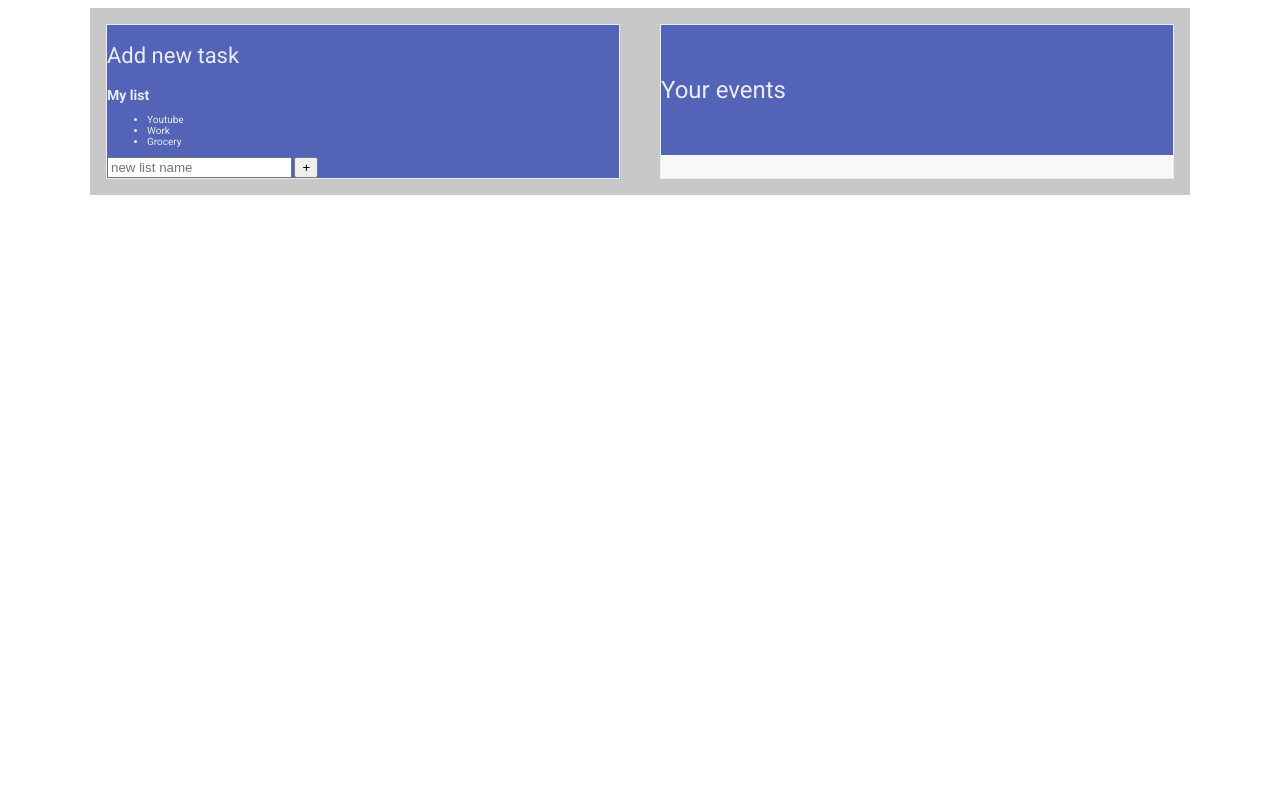
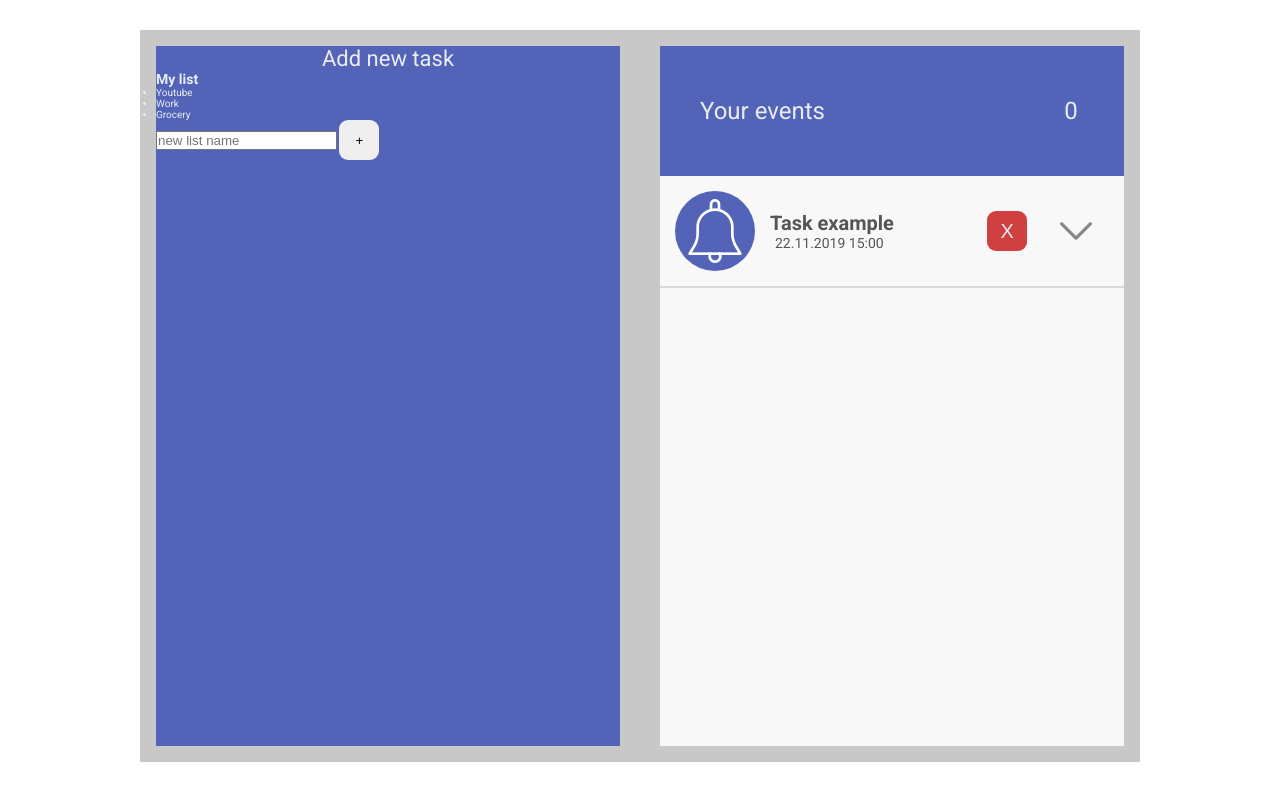
Before and after one commit to Kinetic639/todo-list, a website built with webpack: page src/index.html in a window 1280 px wide. Built offline with nearby package versions, Linux system fonts and the light colour scheme.

Commit message:
most of css, html task-cards

```diff
--- a/package.json
+++ b/package.json
@@ -17,6 +17,7 @@
     "@babel/preset-env": "^7.4.5",
     "babel-loader": "^8.0.6",
     "css-loader": "^2.1.1",
+    "file-loader": "^4.3.0",
     "html-loader": "^0.5.5",
     "html-webpack-plugin": "^3.2.0",
     "jest": "^24.8.0",
@@ -24,6 +25,7 @@
     "node-sass": "^4.13.0",
     "sass-loader": "^8.0.0",
     "style-loader": "^1.0.0",
+    "svg-inline-loader": "^0.8.0",
     "webpack": "^4.41.2",
     "webpack-cli": "^3.3.2",
     "webpack-dev-server": "^3.4.1"
--- a/src/index.html
+++ b/src/index.html
@@ -28,8 +28,21 @@
         </section>
 
         <section class="container-todo-list">
-            <header class="todo-list-header">Your events</header>
-            <div class="todo-list"></div>
+            <header class="todo-list-header"><span class="block-span block-span-title">Your events</span><span class="block-span block-span-amount">0</span></header>
+            <div class="todo-list">
+                <div class="todo-card">
+                    <div class="todo-card__icon"></div>
+                    <div class="todo-card__main">
+                        <h2>Task example</h2>
+                        <p>22.11.2019    15:00</p>
+                    </div>
+                    <div class="todo-card__menu">
+                        <button class='btn btn-delete'>X</button>
+                        <button class="btn btn-show-more"></button>
+                    </div>
+
+                </div>
+            </div>
         </section>
     </main>
 
--- /dev/null
+++ b/src/styles/components.scss
@@ -0,0 +1,18 @@
+.btn {
+  border: 3px solid transparent;
+  border-radius: 9px;
+  height: 40px;
+  width: 40px;
+  &-delete {
+    background-color: #d14040;
+    color: $color-white;
+    font-size: 2rem;
+  }
+
+  &-show-more {
+    background-image: url(../img/download.png);
+    background-repeat: no-repeat;
+    background-position: center;
+    background-color: #F8F8F8;
+  }
+}
--- a/src/styles/form.scss
+++ b/src/styles/form.scss
@@ -1,6 +1,6 @@
 .container-form {
     background-color: $bg;
-    border: 1px solid $color-white;
     flex: 1;
     margin-right: 2rem;
+    min-height: 700px;
 }
--- a/src/styles/list_container.scss
+++ b/src/styles/list_container.scss
@@ -1,6 +1,65 @@
+.todo-list-header {
+    background-color: $bg;
+    height: 130px;
+    display: flex;
+}
+
 .container-todo-list {
     background-color: #F8F8F8;
-    border: 1px solid $color-white;
     flex: 1;
     margin-left: 2rem;
 }
+
+
+.block-span {
+
+    &-title {
+        width: 100%;
+        flex: 3;
+        padding-left: 4rem;
+    }
+
+    &-amount {
+        text-align: center;
+        flex: 1;
+
+    }
+}
+
+.todo-card {
+display: flex;
+align-items: center;
+border-bottom: 2px solid #DCD6D6;
+padding: 1.5rem 0;
+
+&__icon {
+    // flex: 1.5;
+    background-color: $bg;
+    border-radius: 50%;
+    margin: 0 1.5rem;
+    height: 80px;
+    width: 80px;
+background-image: url(../img/notification.png);
+background-repeat: no-repeat;
+background-position: center;
+
+
+}
+
+&__main {
+    flex: 4;
+    h2 {
+        font-size: 2rem;
+    }
+    p {
+        padding-left: .5rem;
+        font-size: 1.4rem;
+    }
+}
+&__menu{
+    flex: 3.5;
+    display: flex;
+    justify-content: space-evenly;
+    align-items: center;
+}
+}
--- a/src/styles/main.scss
+++ b/src/styles/main.scss
@@ -2,28 +2,26 @@
 @import 'typography';
 @import 'form';
 @import 'list_container';
+@import 'components';
 
 
 *{
+    margin: 0;
+    padding: 0;
     box-sizing: border-box;
 }
 
-// body {
-//     background-color: #C8C8C8;
-// }
+body {
+    padding: 3rem 0;
+}
 
 .container {
     &-main {
         background-color: #C8C8C8;
-        max-width: 1100px;
+        max-width: 1000px;
         margin: 0 auto;
 
         padding: 1.6rem;
         display: flex;
     }
 }
-
-.todo-list-header {
-    background-color: $bg;
-    height: 130px;
-}
--- a/src/styles/typography.scss
+++ b/src/styles/typography.scss
@@ -10,6 +10,7 @@ html {
 h1 {
     font-size: 2.2rem;
     font-weight: 400;
+    text-align: center;
 }
 
 h2 {
@@ -20,3 +21,7 @@ h2 {
     font-size: 2.4rem;
     line-height: 13rem;
 }
+
+.todo-card {
+    color: #555555;
+}
--- a/webpack.config.js
+++ b/webpack.config.js
@@ -22,7 +22,19 @@ module.exports = {
       {
         test: /\.scss$/,
         use: ["style-loader", "css-loader", "sass-loader"]
-      }
+      },
+      {
+        test: /\.svg$/,
+        loader: "svg-inline-loader"
+      },
+      {
+        test: /\.(png|jpe?g|gif)$/i,
+        use: [
+          {
+            loader: 'file-loader',
+          },
+        ],
+      },
     ]
   },
   plugins: [
```
Also changed, not shown: src/img/download.png (added), src/img/notification.png (added), 1 other file.
